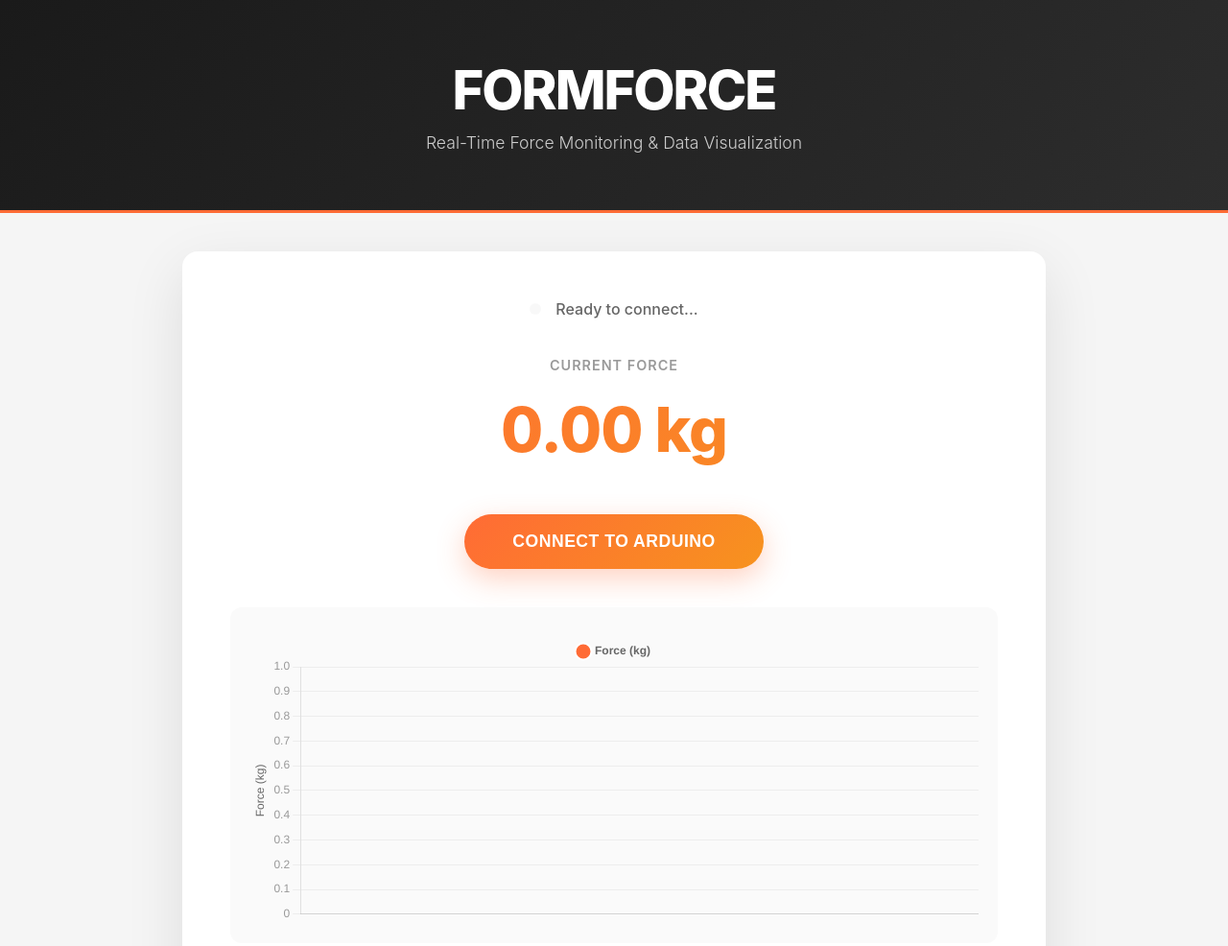
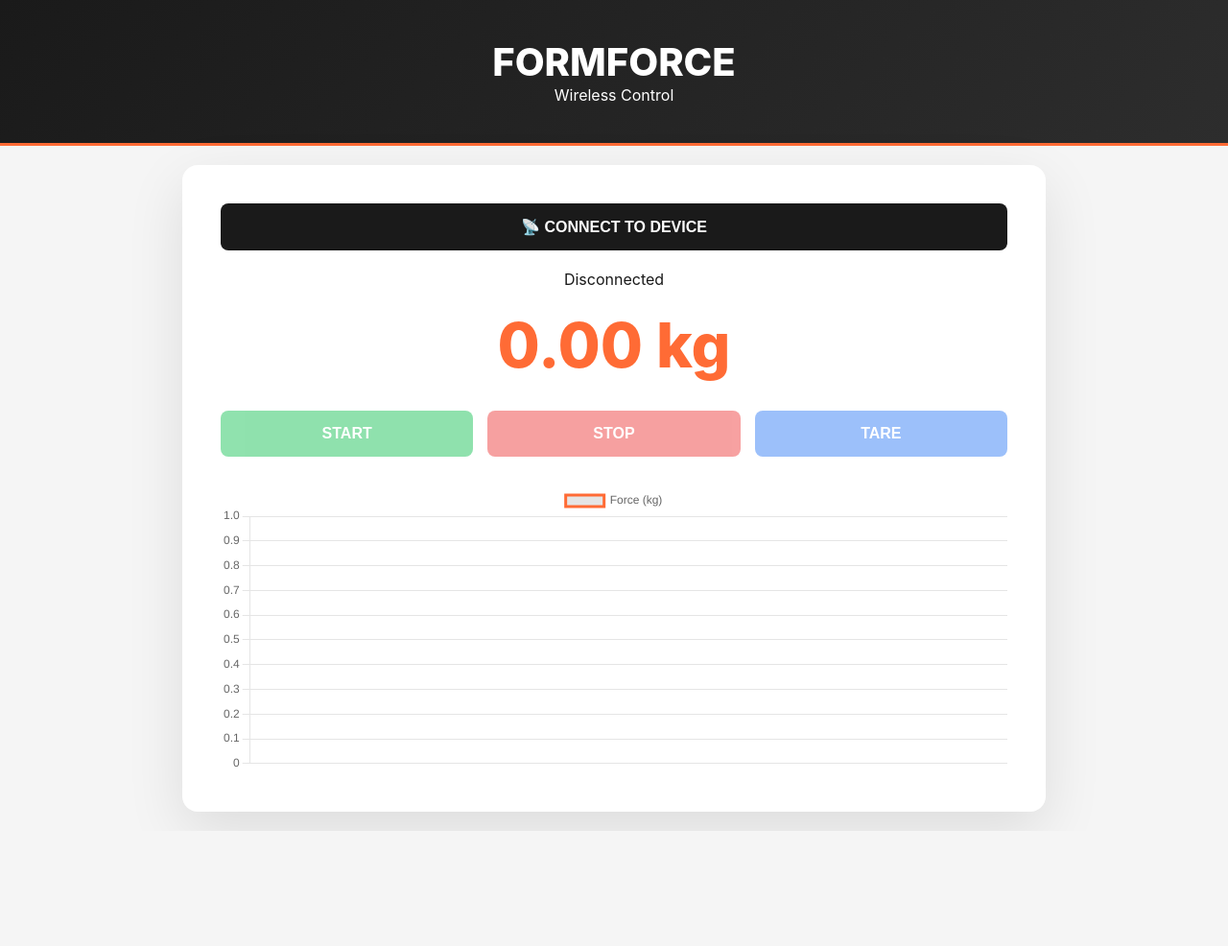
Before and after one commit to Jericho-M/FormForce, a plain HTML site: page index.html in a window 1280 px wide. Shown: the top 986 px of the page at 96% size. After the commit the page ends 866 px from the top, so only its background shows below. Drawn offline with nearby package versions, Linux system fonts and the light colour scheme.

Commit message:
Start,stop,tare

```diff
--- a/index.html
+++ b/index.html
@@ -3,61 +3,53 @@
 <head>
     <meta charset="UTF-8">
     <meta name="viewport" content="width=device-width, initial-scale=1.0">
-    <title>FormForce - Real-Time Force Monitoring</title>
+    <title>FormForce - Control Center</title>
     <script src="https://cdn.jsdelivr.net/npm/chart.js"></script>
     <style>
-        /* [STYLES REMAIN UNCHANGED] */
+        /* Keeping your existing styles */
         * { margin: 0; padding: 0; box-sizing: border-box; }
         body { font-family: -apple-system, BlinkMacSystemFont, "Segoe UI", Roboto, Helvetica, Arial, sans-serif; background: #f5f5f5; color: #1a1a1a; min-height: 100vh; display: flex; flex-direction: column; }
-        .header { background: linear-gradient(135deg, #1a1a1a 0%, #2d2d2d 100%); color: white; padding: 60px 20px; text-align: center; border-bottom: 3px solid #ff6b35; }
-        .header h1 { font-size: 3.5rem; font-weight: 800; letter-spacing: -2px; margin-bottom: 10px; text-transform: uppercase; }
-        .header p { font-size: 1.1rem; color: #ccc; font-weight: 300; }
-        .container { flex: 1; display: flex; justify-content: center; align-items: center; padding: 40px 20px; }
-        .content { max-width: 900px; width: 100%; background: white; border-radius: 16px; box-shadow: 0 20px 60px rgba(0,0,0,0.1); padding: 50px; }
-        .status-container { display: flex; align-items: center; justify-content: center; gap: 15px; margin-bottom: 40px; }
-        .status-dot { width: 12px; height: 12px; border-radius: 50%; background-color: #e0e0e0; animation: pulse-off 2s infinite; }
-        .status-dot.connected { background-color: #4ade80; animation: pulse 2s infinite; }
-        @keyframes pulse { 0%, 100% { opacity: 1; } 50% { opacity: 0.5; } }
-        @keyframes pulse-off { 0%, 100% { opacity: 0.4; } 50% { opacity: 0.2; } }
-        #status { font-size: 1rem; color: #666; font-weight: 500; }
-        .value-display-container { text-align: center; margin-bottom: 50px; }
-        #valueDisplay { font-size: 4rem; font-weight: 800; background: linear-gradient(135deg, #ff6b35 0%, #f7931e 100%); -webkit-background-clip: text; -webkit-text-fill-color: transparent; background-clip: text; margin: 20px 0; letter-spacing: -1px; }
-        .value-label { font-size: 0.9rem; color: #999; text-transform: uppercase; letter-spacing: 1px; font-weight: 600; }
-        .button-container { display: flex; gap: 15px; justify-content: center; margin-bottom: 40px; }
-        button { padding: 18px 50px; font-size: 1.1rem; font-weight: 600; border: none; border-radius: 50px; cursor: pointer; transition: all 0.3s ease; text-transform: uppercase; letter-spacing: 0.5px; }
-        #connectBtn { background: linear-gradient(135deg, #ff6b35 0%, #f7931e 100%); color: white; box-shadow: 0 10px 30px rgba(255, 107, 53, 0.3); }
-        #connectBtn:hover:not(:disabled) { transform: translateY(-3px); box-shadow: 0 15px 40px rgba(255, 107, 53, 0.4); }
-        #connectBtn:disabled { background: linear-gradient(135deg, #4ade80 0%, #22c55e 100%); box-shadow: 0 10px 30px rgba(74, 222, 128, 0.3); cursor: not-allowed; }
-        #resetBtn { background: #f0f0f0; color: #1a1a1a; border: 2px solid #e0e0e0; }
-        #resetBtn:hover { background: #e0e0e0; border-color: #d0d0d0; transform: translateY(-3px); }
-        .chart-container { position: relative; height: 350px; margin-top: 40px; background: #fafafa; padding: 20px; border-radius: 12px; }
-        canvas { max-width: 100%; }
-        .footer { text-align: center; padding: 20px; color: #999; font-size: 0.9rem; }
-        @media (max-width: 768px) { .header h1 { font-size: 2.5rem; } .content { padding: 30px 20px; } #valueDisplay { font-size: 2.5rem; } .button-container { flex-direction: column; } button { width: 100%; } }
+        .header { background: linear-gradient(135deg, #1a1a1a 0%, #2d2d2d 100%); color: white; padding: 40px 20px; text-align: center; border-bottom: 3px solid #ff6b35; }
+        .header h1 { font-size: 2.5rem; font-weight: 800; text-transform: uppercase; }
+        .container { flex: 1; display: flex; justify-content: center; align-items: center; padding: 20px; }
+        .content { max-width: 900px; width: 100%; background: white; border-radius: 16px; box-shadow: 0 20px 60px rgba(0,0,0,0.1); padding: 40px; text-align: center; }
+
+        #valueDisplay { font-size: 4rem; font-weight: 800; color: #ff6b35; margin: 20px 0; }
+
+        /* Control Buttons Grid */
+        .controls { display: grid; grid-template-columns: 1fr 1fr 1fr; gap: 15px; margin: 30px 0; }
+
+        .btn { padding: 15px; font-size: 1rem; font-weight: bold; border: none; border-radius: 8px; cursor: pointer; text-transform: uppercase; transition: transform 0.2s; color: white; }
+        .btn:active { transform: scale(0.95); }
+        .btn:disabled { opacity: 0.5; cursor: not-allowed; }
+
+        .btn-start { background-color: #22c55e; } /* Green */
+        .btn-stop { background-color: #ef4444; }  /* Red */
+        .btn-tare { background-color: #3b82f6; }  /* Blue */
+
+        #connectBtn { background: #1a1a1a; width: 100%; margin-bottom: 20px; }
+
+        .chart-container { height: 300px; width: 100%; }
     </style>
 </head>
 <body>
 
     <div class="header">
         <h1>FormForce</h1>
-        <p>Real-Time Force Monitoring & Data Visualization</p>
+        <p>Wireless Control</p>
     </div>
 
     <div class="container">
         <div class="content">
-            <div class="status-container">
-                <div class="status-dot" id="statusDot"></div>
-                <p id="status">Ready to connect...</p>
-            </div>
+            <button id="connectBtn" class="btn" onclick="connectToBLE()">📡 Connect to Device</button>
+            <p id="status">Disconnected</p>
 
-            <div class="value-display-container">
-                <p class="value-label">Current Force</p>
-                <h2 id="valueDisplay">0.00 kg</h2>
-            </div>
+            <h2 id="valueDisplay">0.00 kg</h2>
 
-            <div class="button-container">
-                <button id="connectBtn" onclick="connectToBLE()">Connect to Arduino</button>
-                <button id="resetBtn" onclick="resetChart()" style="display:none;">Reset Data</button>
+            <div class="controls">
+                <button class="btn btn-start" onclick="sendCommand('start')" disabled>Start</button>
+                <button class="btn btn-stop" onclick="sendCommand('stop')" disabled>Stop</button>
+                <button class="btn btn-tare" onclick="sendCommand('tare')" disabled>Tare</button>
             </div>
 
             <div class="chart-container">
@@ -66,125 +58,74 @@
         </div>
     </div>
 
-    <div class="footer">
-        <p>Fall 2025 Hackathon Project by Jericho & Peter</p>
-    </div>
-
     <script>
         // --- CONFIGURATION ---
-        // UPDATED: These now match your Arduino code exactly (Lowercase for JS compatibility)
         const serviceUUID = "19b10000-e8f2-537e-4f6c-d104768a1214";
-        const charUUID =    "19b10001-e8f2-537e-4f6c-d104768a1214";
+        const notifyUUID =  "19b10001-e8f2-537e-4f6c-d104768a1214"; // Read
+        const commandUUID = "19b10002-e8f2-537e-4f6c-d104768a1214"; // Write (New!)
 
-        let device, server, service, characteristic;
+        let device, server, service, notifyChar, commandChar;
         const ctx = document.getElementById('forceChart').getContext('2d');
 
-        // Setup Chart
         const chart = new Chart(ctx, {
             type: 'line',
-            data: {
-                labels: [],
-                datasets: [{
-                    label: 'Force (kg)',
-                    data: [],
-                    borderColor: 'rgb(255, 107, 53)',
-                    backgroundColor: 'rgba(255, 107, 53, 0.05)',
-                    borderWidth: 3,
-                    fill: true,
-                    tension: 0.3,
-                    pointRadius: 4,
-                    pointBackgroundColor: 'rgb(255, 107, 53)',
-                    pointBorderColor: 'white',
-                    pointBorderWidth: 2,
-                }]
-            },
-            options: {
-                responsive: true,
-                maintainAspectRatio: false,
-                animation: false,
-                plugins: {
-                    legend: {
-                        display: true,
-                        labels: {
-                            font: { size: 12, weight: 'bold' },
-                            color: '#666',
-                            usePointStyle: true,
-                            padding: 20
-                        }
-                    }
-                },
-                scales: {
-                    y: {
-                        beginAtZero: true,
-                        title: { display: true, text: 'Force (kg)' },
-                        ticks: { color: '#999' },
-                        grid: { color: 'rgba(0,0,0,0.05)' }
-                    },
-                    x: {
-                        ticks: { color: '#999' },
-                        grid: { display: false }
-                    }
-                }
-            }
+            data: { labels: [], datasets: [{ label: 'Force (kg)', data: [], borderColor: '#ff6b35', tension: 0.3, fill: true }] },
+            options: { responsive: true, maintainAspectRatio: false, animation: false, scales: { x: { display: false } } }
         });
 
         async function connectToBLE() {
             try {
                 document.getElementById('status').innerText = "Scanning...";
-                document.getElementById('statusDot').style.animation = 'pulse 1s infinite';
 
-                // 1. Request Device
                 device = await navigator.bluetooth.requestDevice({
                     acceptAllDevices: true,
                     optionalServices: [serviceUUID]
                 });
 
-                // 2. Connect to Server
                 document.getElementById('status').innerText = "Connecting...";
                 server = await device.gatt.connect();
-
-                // 3. Get Service
                 service = await server.getPrimaryService(serviceUUID);
 
-                // 4. Get Characteristic
-                characteristic = await service.getCharacteristic(charUUID);
+                // 1. Get Notification Characteristic (For Reading Data)
+                notifyChar = await service.getCharacteristic(notifyUUID);
+                await notifyChar.startNotifications();
+                notifyChar.addEventListener('characteristicvaluechanged', handleData);
 
-                // 5. Subscribe to Notifications
-                await characteristic.startNotifications();
-                characteristic.addEventListener('characteristicvaluechanged', handleData);
+                // 2. Get Command Characteristic (For Sending Commands)
+                commandChar = await service.getCharacteristic(commandUUID);
 
+                // UI Updates
                 document.getElementById('status').innerText = "Connected";
-                document.getElementById('statusDot').classList.add('connected');
-                document.getElementById('connectBtn').disabled = true;
-                document.getElementById('connectBtn').innerText = "Connected";
-                document.getElementById('resetBtn').style.display = 'block';
+                document.getElementById('connectBtn').style.display = 'none';
 
-                // Handle Disconnect
-                device.addEventListener('gattserverdisconnected', () => {
-                    document.getElementById('status').innerText = "Disconnected";
-                    document.getElementById('statusDot').classList.remove('connected');
-                    document.getElementById('connectBtn').disabled = false;
-                    document.getElementById('connectBtn').innerText = "Connect to Arduino";
-                    document.getElementById('resetBtn').style.display = 'none';
-                });
+                // Enable Control Buttons
+                document.querySelectorAll('.controls button').forEach(b => b.disabled = false);
 
             } catch (error) {
                 console.error(error);
                 document.getElementById('status').innerText = "Error: " + error;
-                document.getElementById('statusDot').style.animation = 'pulse-off 2s infinite';
+            }
+        }
+
+        // --- NEW FUNCTION TO SEND COMMANDS ---
+        async function sendCommand(cmd) {
+            if (!commandChar) return;
+            try {
+                // Encode string to bytes
+                const encoder = new TextEncoder();
+                await commandChar.writeValue(encoder.encode(cmd));
+                console.log("Sent: " + cmd);
+            } catch (e) {
+                console.error("Send failed", e);
             }
         }
 
         function handleData(event) {
-            // UPDATED: Decode Float32 instead of String
             const dataView = event.target.value;
-            // Little Endian = true (standard for Arduino BLE)
             const massKg = dataView.getFloat32(0, true);
 
-            // Display Number (Fixed to 2 decimals)
             document.getElementById('valueDisplay').innerText = massKg.toFixed(2) + " kg";
 
-            // Update Chart
             const now = new Date().toLocaleTimeString();
             if (chart.data.labels.length > 50) {
                 chart.data.labels.shift();
@@ -194,13 +135,6 @@
             chart.data.datasets[0].data.push(massKg);
             chart.update();
         }
-
-        function resetChart() {
-            chart.data.labels = [];
-            chart.data.datasets[0].data = [];
-            chart.update();
-            document.getElementById('valueDisplay').innerText = '0.00 kg';
-        }
     </script>
 </body>
 </html>
```
